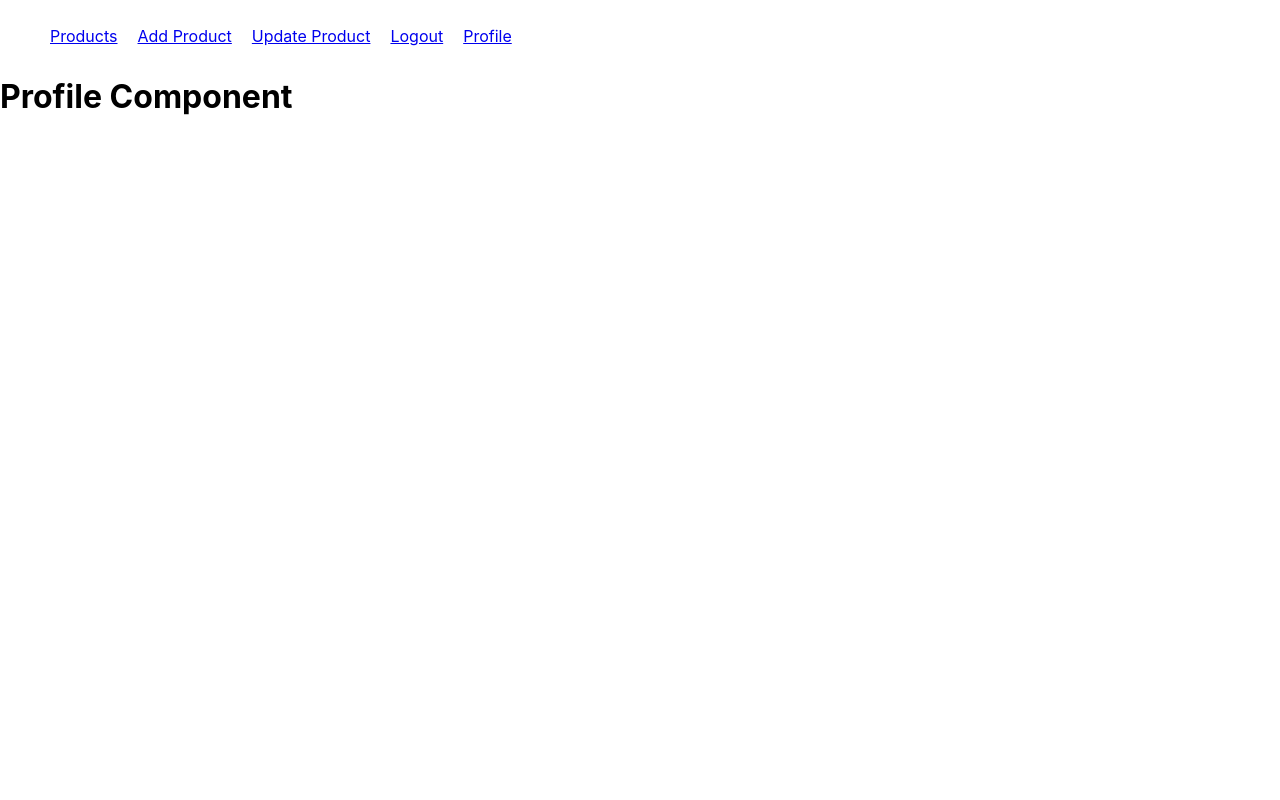
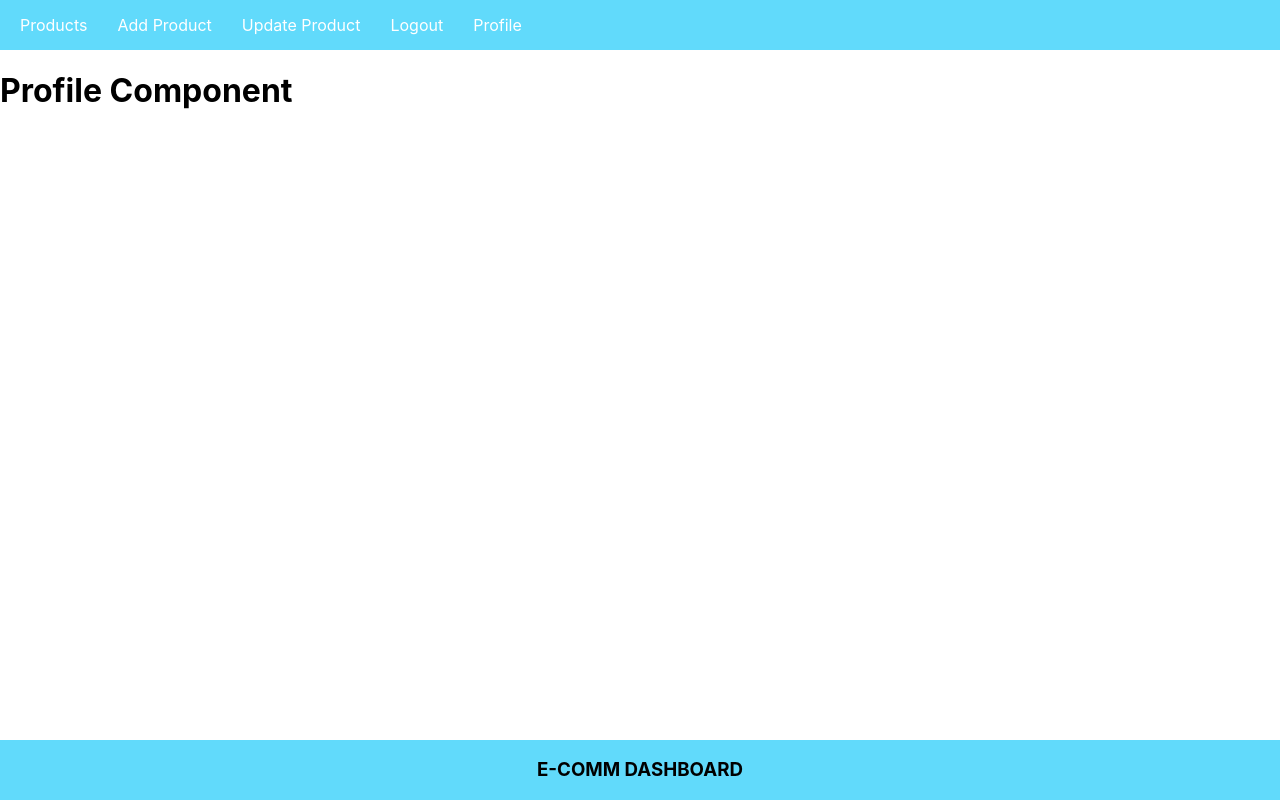
Before and after one commit to ShrutiRani7029/ECOMM-DASHBOARD-MERN-STACK-, a React (Create React App) app: page /profile in a window 1280 px wide. Built offline with nearby package versions, Linux system fonts and the light colour scheme.

Commit message:
Header + Footer

```diff
--- a/src/App.css
+++ b/src/App.css
@@ -2,6 +2,25 @@
   display: inline-block;
   padding: 10px;
 
+}
+
+.nav-ul li a{
+  color:#fff;
+  padding:5px;
+  text-decoration:none;
+}
+.nav-ul {
+  padding:5px;
+  margin:0;
+  background-color: #61dafb;
+}
+
+.footer{
+  position: absolute;
+  bottom:0;
+  text-align: center;
+  width: 100%;
+  background-color: #61dafb;
 }
 
 @media (prefers-reduced-motion: no-preference) {
--- a/src/App.js
+++ b/src/App.js
@@ -1,5 +1,6 @@
 import './App.css';
-import Nav from './Nav'
+import Nav from './components/Nav'
+import Footer from './components/Footer';
 import { BrowserRouter, Routes, Route } from 'react-router-dom';
 
 function App() {
@@ -16,6 +17,7 @@
 
       </Routes>
       </BrowserRouter>
+      <Footer/>
     </div>
   );
 }
--- /dev/null
+++ b/src/components/Footer.js
@@ -0,0 +1,10 @@
+import React from 'react'
+
+const Footer=()=>{
+    return(
+        <div className="footer">
+            <h3>E-COMM DASHBOARD</h3>
+        </div>
+    )
+}
+export default Footer;
```
Also changed, not shown: src/components/Nav.js (renamed from src/Nav.js).
